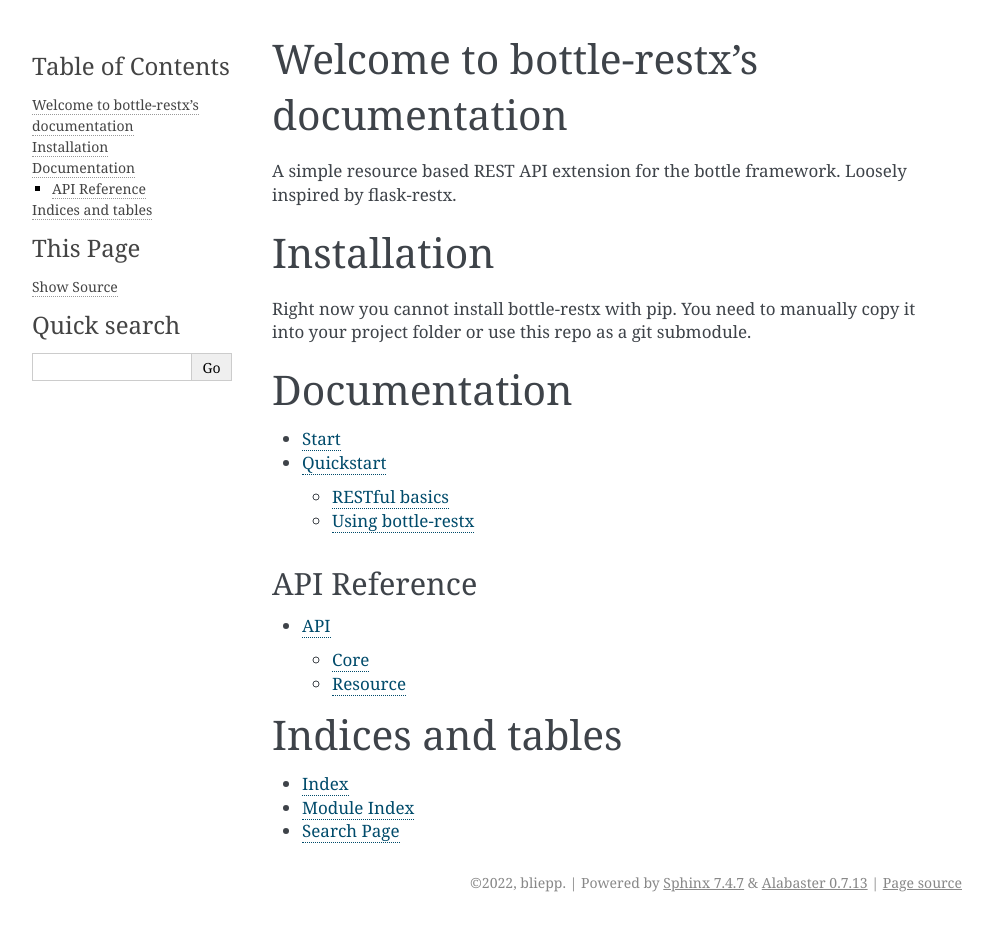
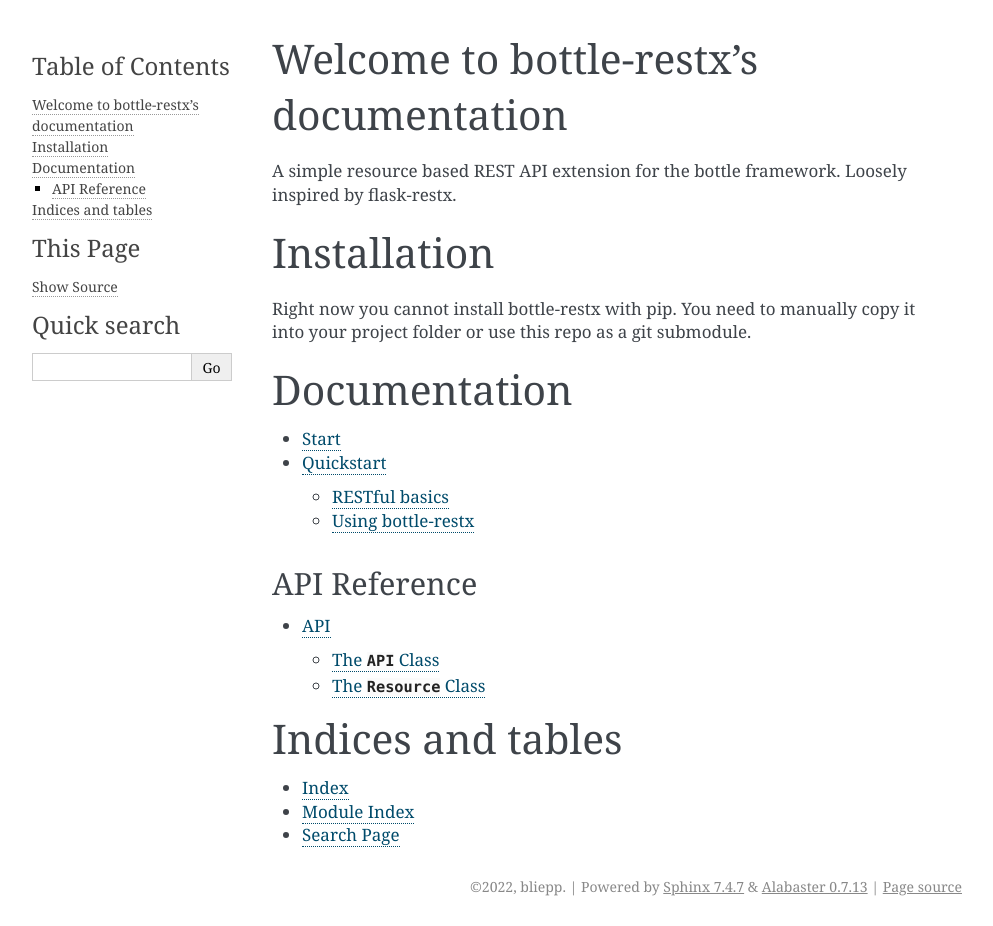
Before and after one commit to bliepp/bottle-restx, a Sphinx documentation site: the page built from docs/index.rst, in a window 1280 px wide. Shown: the whole page, without its empty margins (148-1141 px from the left). Built offline with Sphinx 7.4.7, drawn with Linux system fonts in a browser that asks for light colours.

```diff
--- a/docs/api.rst
+++ b/docs/api.rst
@@ -1,16 +1,18 @@
-.. currentmodule:: bottle_restx
+.. module:: bottle_restx
+   :platform: Unix, Windows
+   :synopsis: Bottle framework extension
+.. moduleauthor:: bliepp
 
 API
 ===
 
-Core
-----
+The :class:`API` Class
+----------------------
 .. autoclass:: API
    :members:
 
-Resource
---------
-
+The :class:`Resource` Class
+---------------------------
 .. autoclass:: Resource
    :members:
    :inherited-members:
--- a/docs/conf.py
+++ b/docs/conf.py
@@ -13,13 +13,16 @@
 import os
 import sys
 sys.path.insert(0, os.path.abspath('..'))
+import bottle_restx
 
 
 # -- Project information -----------------------------------------------------
 
 project = 'bottle-restx'
-copyright = '2022, bliepp'
-author = 'bliepp'
+author = bottle_restx.__author__
+copyright = '2022, ' + author
+version = ".".join(bottle_restx.__version__.split(".")[:2])
+release = bottle_restx.__version__
 
 
 # -- General configuration ---------------------------------------------------
@@ -29,8 +32,15 @@ author = 'bliepp'
 # ones.
 extensions = [
     "sphinx.ext.autodoc",
+    "sphinx.ext.intersphinx",
     "sphinx.ext.viewcode",
 ]
+
+# intersphinx
+intersphinx_mapping = {
+    'python': ('http://docs.python.org/', None),
+    'bottle': ('https://bottlepy.org/docs/stable/', None),
+}
 
 # Add any paths that contain templates here, relative to this directory.
 templates_path = ['_templates']
```
